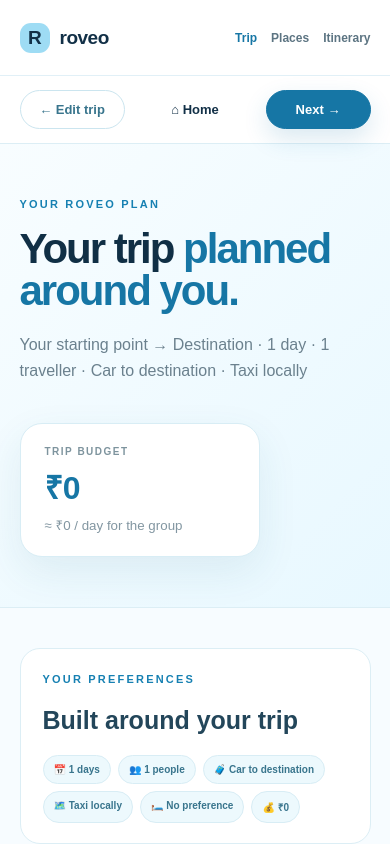
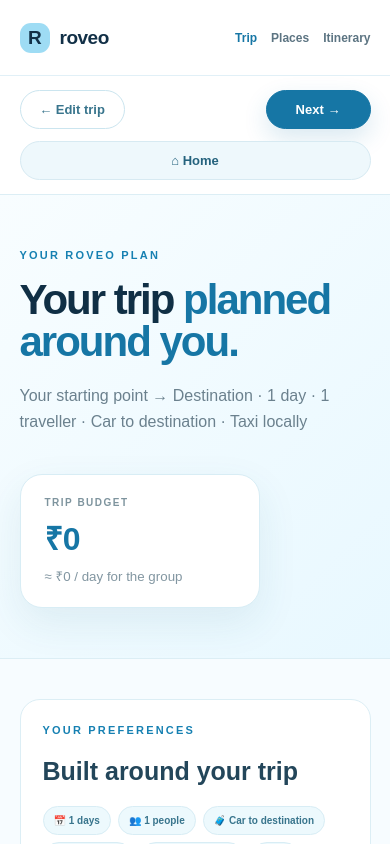
Before and after one commit to RISHITHADASARI18/roveo, a Next.js app: page /trip in a window 390 px wide. Shown: the top 844 px of the page. Built offline with nearby package versions, Linux system fonts and the light colour scheme.

Commit message:
Organise trip form fields and style persistent home navigation

```diff
--- a/app/globals.css
+++ b/app/globals.css
@@ -437,3 +437,21 @@ html{scroll-behavior:smooth}
 .planned-place-links a:hover{background:#e0f5fc;border-color:#8bcde3}
 .itinerary-intro .planning-rule{margin-top:8px;max-width:680px}
 @media(max-width:600px){.planned-place{gap:9px}.planned-place-links a{font-size:10px}}
+
+
+/* Trip setup form: balanced three-column layout and clean navigation */
+.input-grid.four{grid-template-columns:repeat(3,minmax(0,1fr));align-items:start}
+.local-travel-field-wide{grid-column:span 2}
+.stay-field{min-width:0}
+.page-navigation{justify-content:space-between}
+.page-nav.home-nav{border:1px solid #d7eaf2;background:#eef8fc;color:#24627d}
+@media(max-width:900px){
+  .input-grid.four{grid-template-columns:repeat(2,minmax(0,1fr))}
+  .local-travel-field-wide{grid-column:span 2}
+}
+@media(max-width:600px){
+  .input-grid.four{grid-template-columns:1fr}
+  .local-travel-field-wide{grid-column:auto}
+  .page-navigation{flex-wrap:wrap;justify-content:space-between}
+  .page-nav.home-nav{order:3;width:100%}
+}
```
